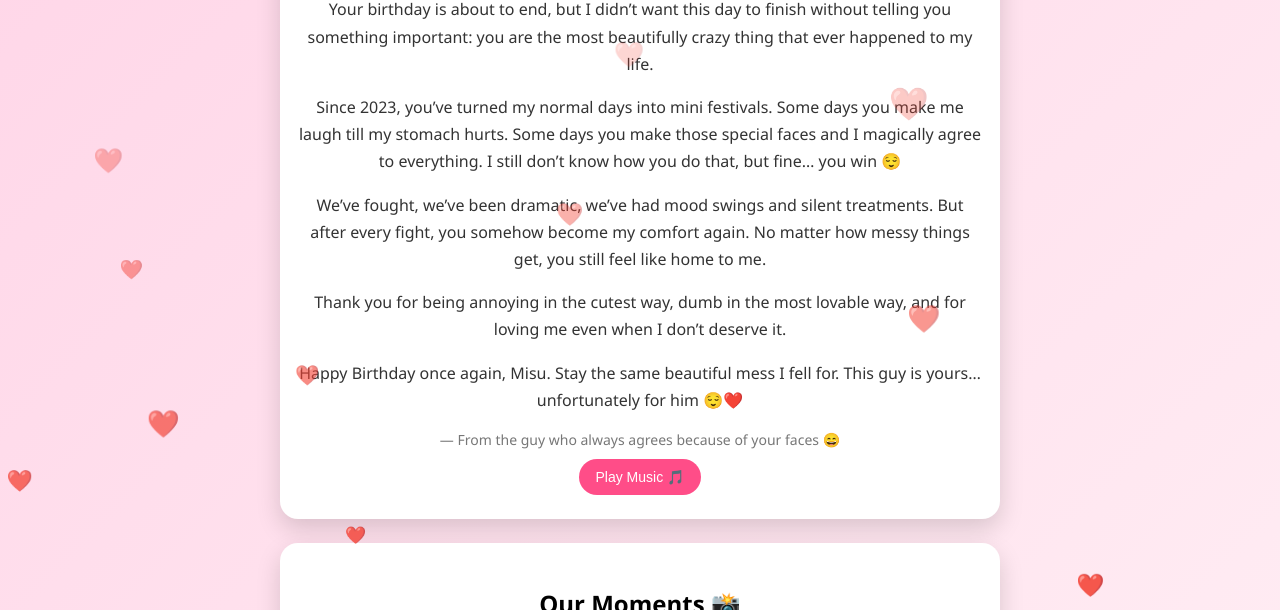
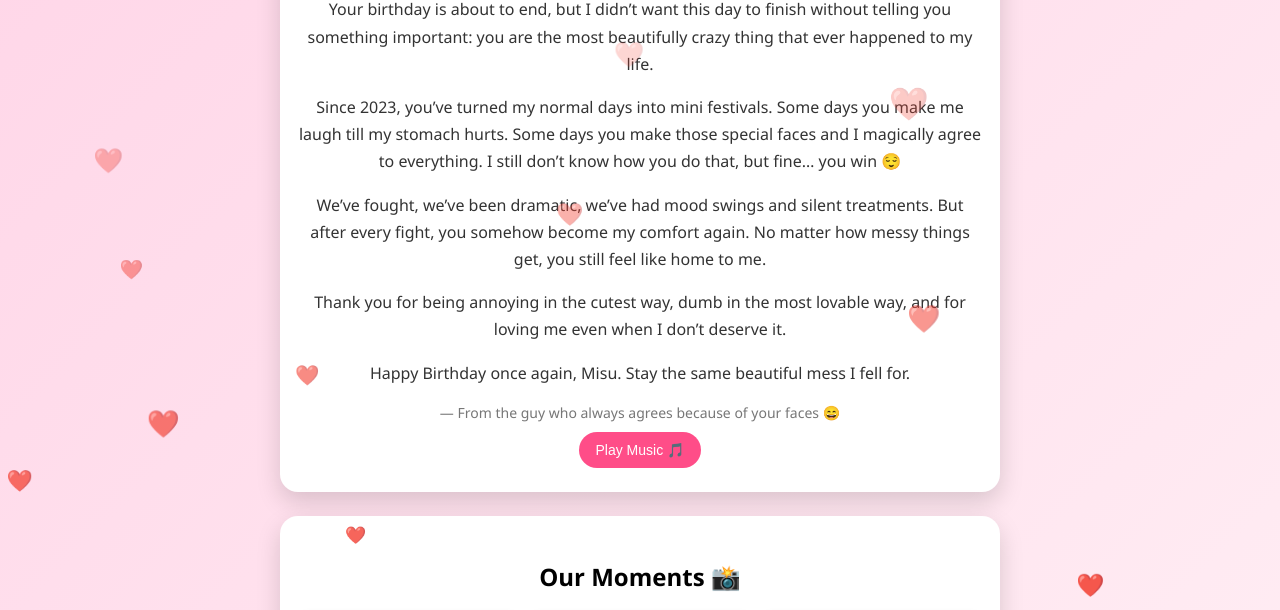
Before and after one commit to adarsh957/misu-birthday, a plain HTML site: page index.html in a window 1280 px wide. Shown: the part 128-738 px from the top of the page. Drawn offline with Linux system fonts and the light colour scheme.

Commit message:
Update index.html

```diff
--- a/index.html
+++ b/index.html
@@ -131,7 +131,6 @@
       <p>
         Happy Birthday once again, Misu.
         Stay the same beautiful mess I fell for.
-        This guy is yours… unfortunately for him 😌❤️
       </p>
 
       <div class="footer">
```
